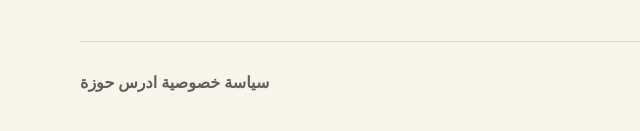
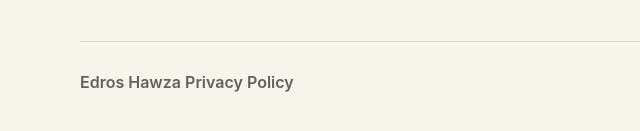
Before and after one commit to Sumerovia/sumerovia.github.io, a plain HTML site: page index.html in a window 1280 px wide. Shown: the part 413-544 px from the top of the page, 0-640 px from the left. Drawn offline with Linux system fonts and the light colour scheme.

Commit message:
Use English label for Edros Hawza privacy on homepage

```diff
--- a/index.html
+++ b/index.html
@@ -52,7 +52,7 @@
 
   <footer>
     <nav aria-label="Privacy">
-      <a href="/edroshawza/privacy/" lang="ar" dir="rtl">سياسة خصوصية ادرس حوزة</a>
+      <a href="/edroshawza/privacy/">Edros Hawza Privacy Policy</a>
     </nav>
   </footer>
 </body>
```
